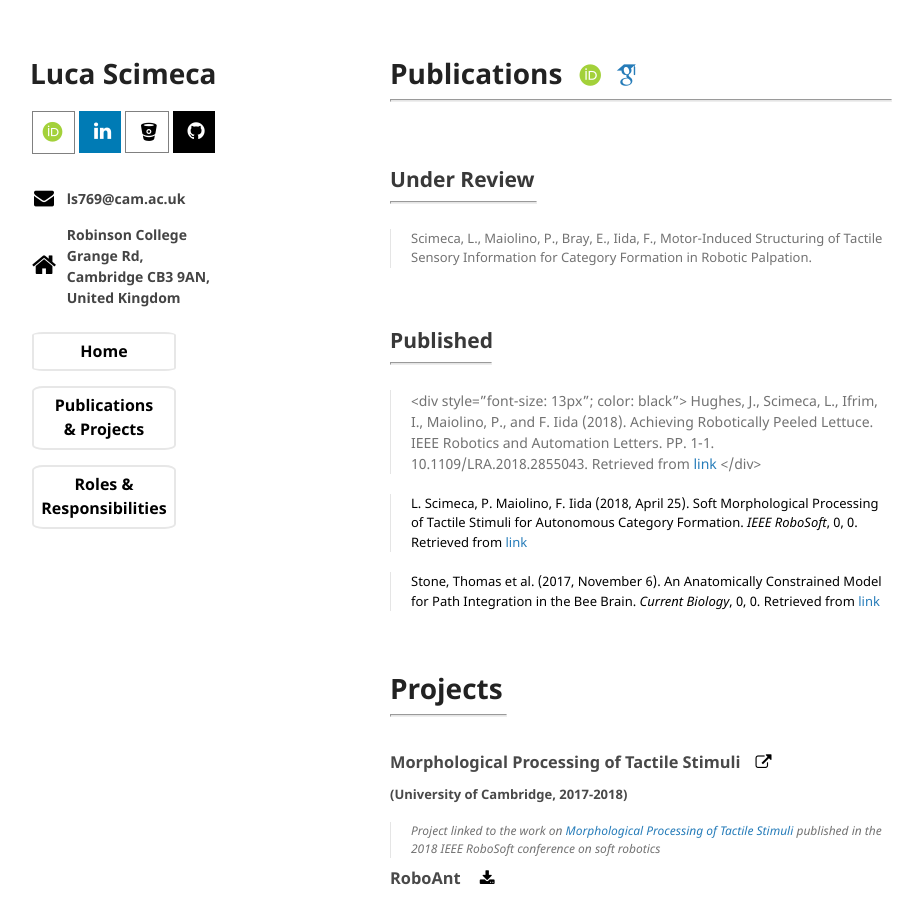
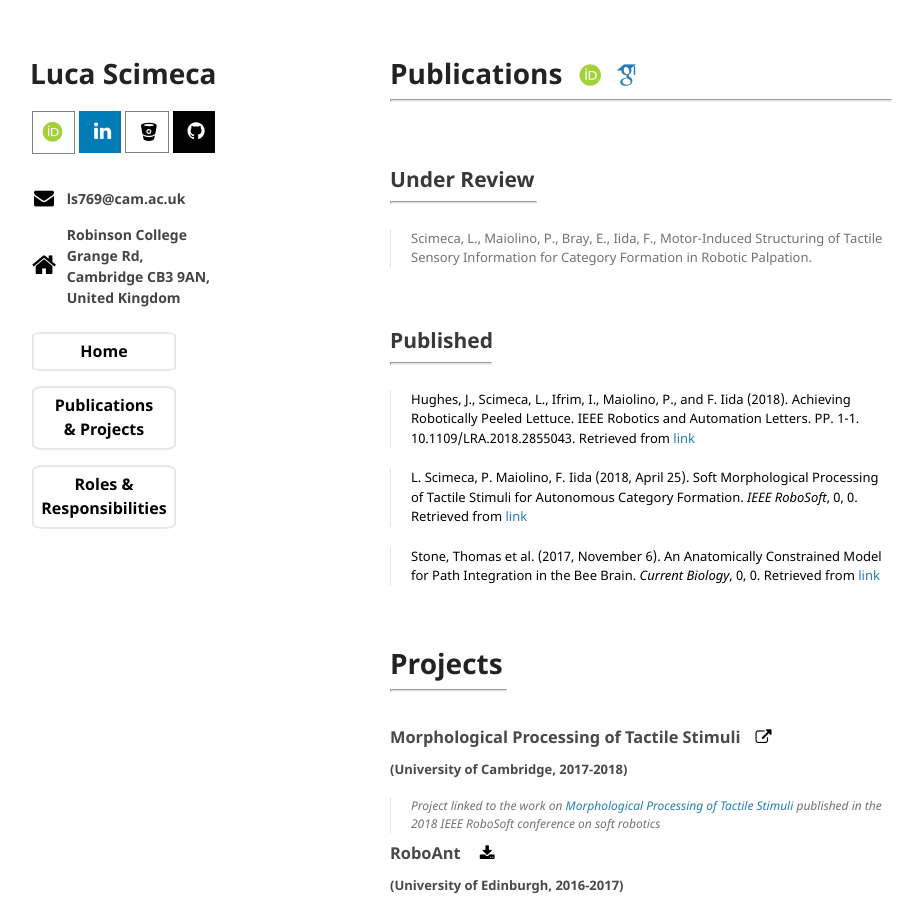
Before and after one commit to lucascimeca/lucascimeca.github.io, a Jekyll site: the page built from publications.md, in a window 1280 px wide and 900 px high. Shown: the whole window, without its empty margins (180-1103 px from the left). Built offline with Jekyll 4.4.1, drawn with Linux system fonts in a browser that asks for light colours; nearby versions of some CDN libraries; some web fonts are replaced; the repository's description, which GitHub fills in, is left out; our own code applies the rules of GitHub Pages for plain Markdown files.

Commit message:
Update publications.md

```diff
--- a/publications.md
+++ b/publications.md
@@ -18,7 +18,7 @@ layout: default
 ## [](#published) Published
 <hr style="width: 100px">
 
-> <div style="font-size: 13px"; color: black"> Hughes, J., Scimeca, L., Ifrim, I., Maiolino, P., and F. Iida (2018). Achieving Robotically Peeled Lettuce. IEEE Robotics and Automation Letters. PP. 1-1. 10.1109/LRA.2018.2855043. Retrieved from <a href="https://www.researchgate.net/publication/326334611_Achieving_Robotically_Peeled_Lettuce" target="_blank">link</a> </div>
+> <div style="font-size: 13px; color: black"> Hughes, J., Scimeca, L., Ifrim, I., Maiolino, P., and F. Iida (2018). Achieving Robotically Peeled Lettuce. IEEE Robotics and Automation Letters. PP. 1-1. 10.1109/LRA.2018.2855043. Retrieved from <a href="https://www.researchgate.net/publication/326334611_Achieving_Robotically_Peeled_Lettuce" target="_blank">link</a> </div>
 <p></p>
 
 > <div style="font-size: 13px; color: black" id='morph2018'> L. Scimeca, P. Maiolino, F. Iida (2018, April 25). Soft Morphological Processing of Tactile Stimuli for Autonomous Category Formation. <i>IEEE RoboSoft</i>, 0, 0. Retrieved  from <a href="https://ieeexplore.ieee.org/document/8404945/" target="_blank">link</a> </div>
```
